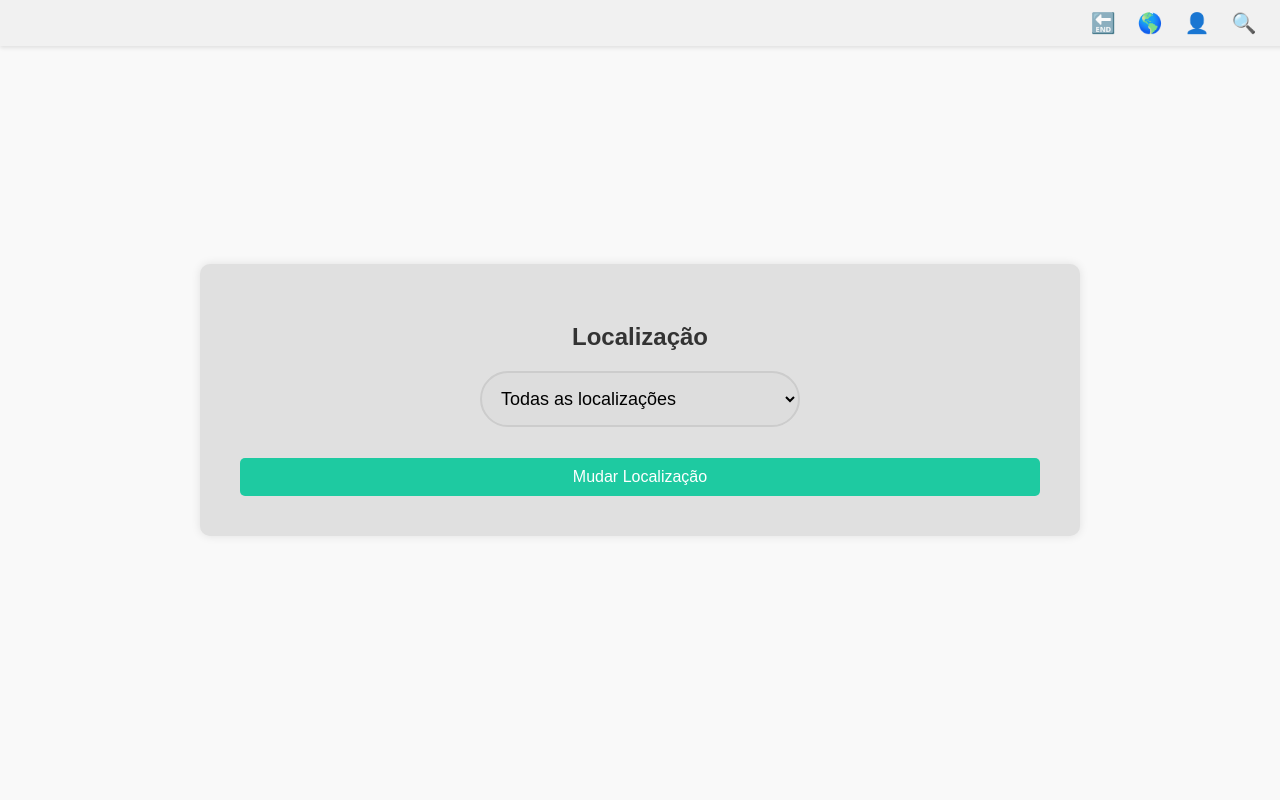
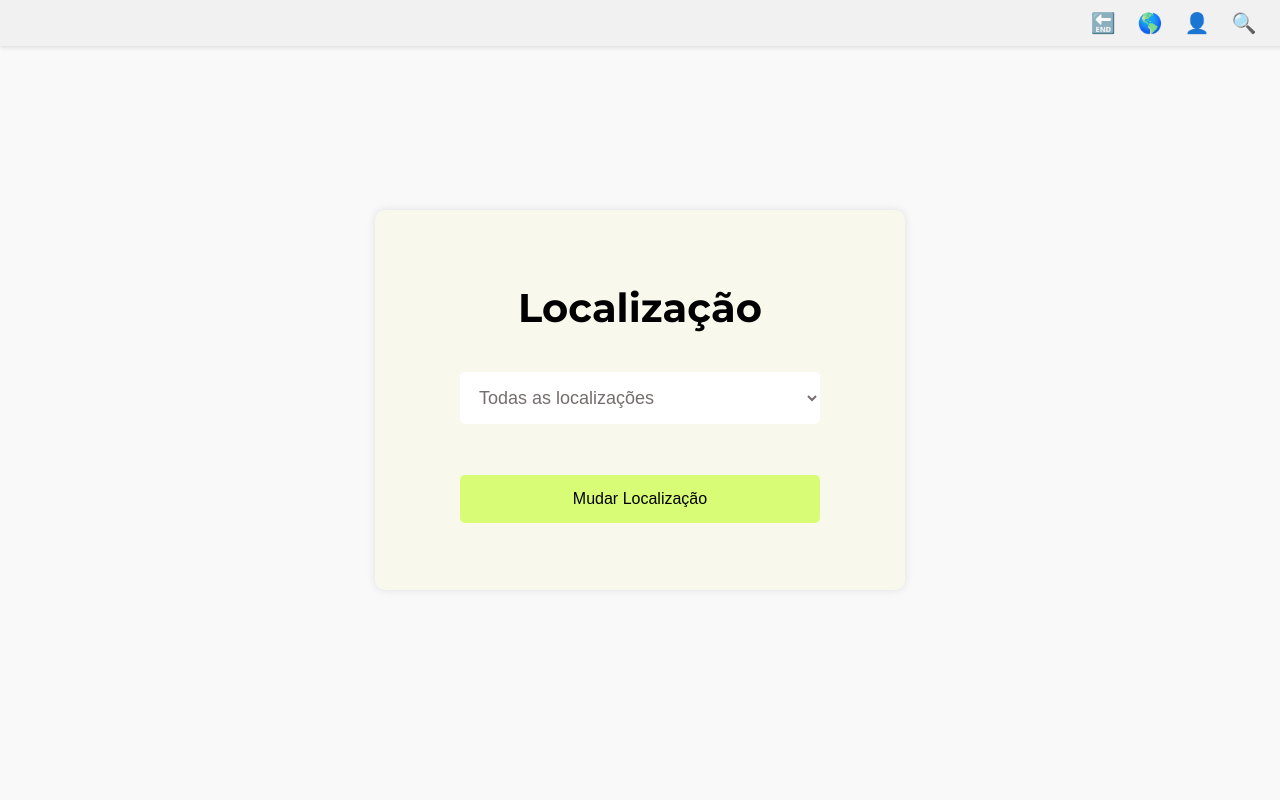
Before and after one commit to MayaBrito/EmprestAqui, a Flask app: template templates/login-form/change_location.html in a window 1280 px wide. Run offline with Flask 3, Linux system fonts and the light colour scheme; the template is opened without the code that fills it: values that come from a table or form of the project are taken from there, others are empty; parts of the project's set-up code (start-up, migrations or seed data) failed here and were passed over.

Commit message:
feat: change-location and login-error templates are done

```diff
--- a/static/login-form/change_location.css
+++ b/static/login-form/change_location.css
@@ -1,5 +1,5 @@
 body {
-    font-family: Arial, sans-serif;
+    font-family: 'Montserrat', sans-serif;
     margin: 0;
     padding: 0;
     background-color: #f9f9f9;
@@ -31,13 +31,13 @@ body {
 }
 
 .form-container {
-    background-color: #e0e0e0;
+    background-color: #F8F8EC;
     padding: 40px;
     border-radius: 10px;
     box-shadow: 0px 0px 10px rgba(0, 0, 0, 0.1);
     text-align: center;
-    max-width: 800px;
-    width: 100%;
+    width: 450px;
+    height: 300px;
 }
 
 .form-group {
@@ -45,14 +45,16 @@ body {
 }
 
 .form-group select {
-    width: 40%;
+    width: 80%;
     padding: 15px;
-    border-radius: 50px;
-    border: 2px solid #ccc;
-    background-color: #ddd;
+    border-radius: 5px;
+    border: none;
+    background-color: #FFFFFF;
     font-size: 18px;
     box-sizing: border-box;
     margin-bottom: 15px;
+    margin-top: 20px;
+    color: #746D6D;
 }
 
 .form-group select:focus {
@@ -62,7 +64,8 @@ body {
 
 h2 {
     margin-bottom: 20px;
-    color: #333;
+    color: black;
+    font-size: 40px;
 }
 
 label {
@@ -84,16 +87,17 @@ input[type="text"] {
 }
 
 input[type="submit"] {
-    background-color:  #1ECAA1;
-    color: white;
+    background-color:  #D9FC77;
+    color: black;
     border: none;
-    padding: 10px 20px;
+    padding: 15px 25px;
     border-radius: 5px;
     cursor: pointer;
     font-size: 16px;
-    width: 100%;
+    width: 80%;
+    margin-top: 20px;
 }
 
 input[type="submit"]:hover {
-background-color: #17a488;
+    background-color: #bbd86b;
 }
--- a/templates/error.html
+++ b/templates/error.html
@@ -3,6 +3,9 @@
 <head>
     <title>{{error}}</title>
     <link rel="stylesheet" type="text/css" href="{{ url_for('static', filename='error.css') }}">
+    <link rel="preconnect" href="https://fonts.googleapis.com">
+    <link rel="preconnect" href="https://fonts.gstatic.com" crossorigin>
+    <link href="https://fonts.googleapis.com/css2?family=Montserrat:ital,wght@0,100..900;1,100..900&display=swap" rel="stylesheet">
 </head>
 <body>
     <div class="form-container">
--- a/templates/login-form/change_location.html
+++ b/templates/login-form/change_location.html
@@ -4,6 +4,9 @@
 <head>
     <title>Localização</title>
     <link rel="stylesheet" href="{{ url_for('static', filename='login-form/change_location.css') }}">
+    <link rel="preconnect" href="https://fonts.googleapis.com">
+    <link rel="preconnect" href="https://fonts.gstatic.com" crossorigin>
+    <link href="https://fonts.googleapis.com/css2?family=Montserrat:ital,wght@0,100..900;1,100..900&display=swap" rel="stylesheet">
 </head>
 <body>
     {{ render_header() }}
--- a/templates/login-form/login.html
+++ b/templates/login-form/login.html
@@ -6,8 +6,8 @@
     <meta name="viewport" content="width=device-width, initial-scale=1.0">
     <title>EmprestaAqui - Login</title>
     <link rel="preconnect" href="https://fonts.googleapis.com">
-<link rel="preconnect" href="https://fonts.gstatic.com" crossorigin>
-<link href="https://fonts.googleapis.com/css2?family=Montserrat:ital,wght@0,100..900;1,100..900&display=swap" rel="stylesheet">
+    <link rel="preconnect" href="https://fonts.gstatic.com" crossorigin>
+    <link href="https://fonts.googleapis.com/css2?family=Montserrat:ital,wght@0,100..900;1,100..900&display=swap" rel="stylesheet">
     <link rel="stylesheet" type="text/css" href="{{ url_for('static', filename='login-form/login.css') }}">
 </head>
 <body>
```
Also changed, not shown: static/error.css (+17 -9 lines).
